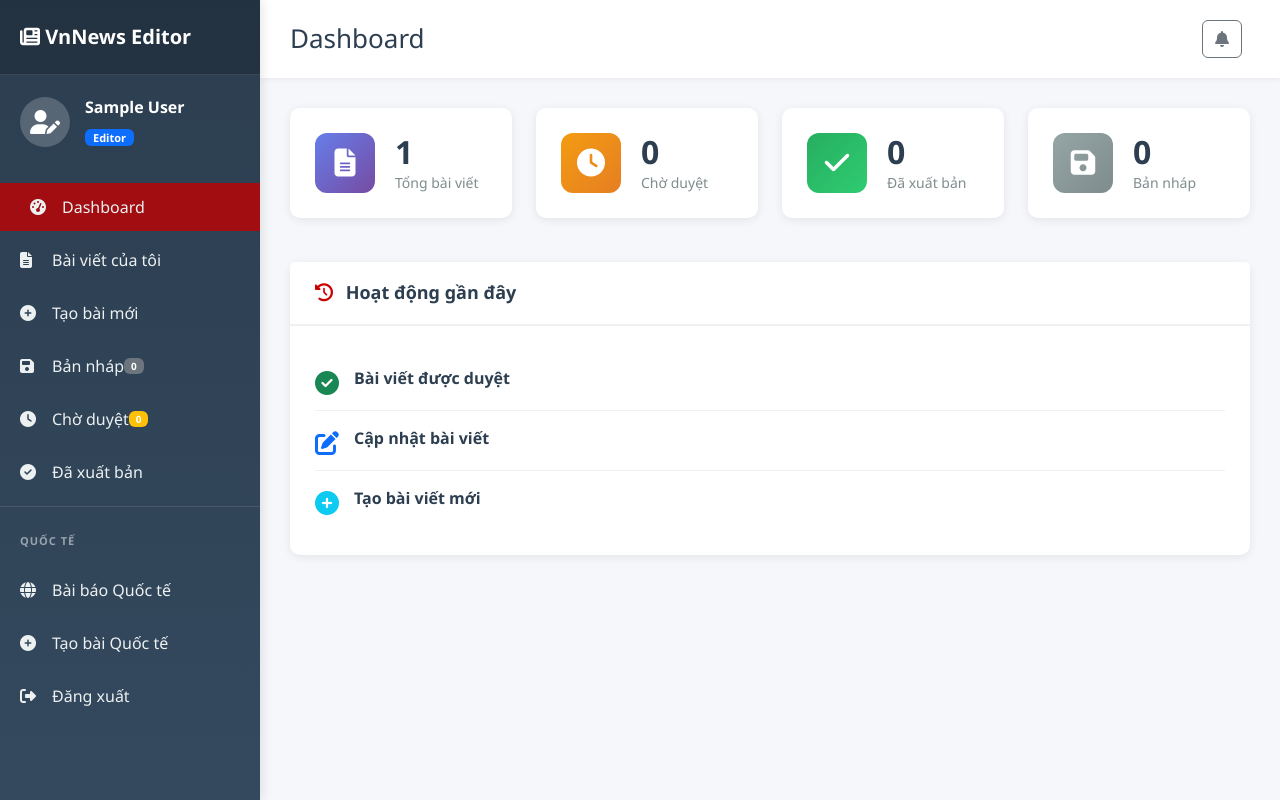
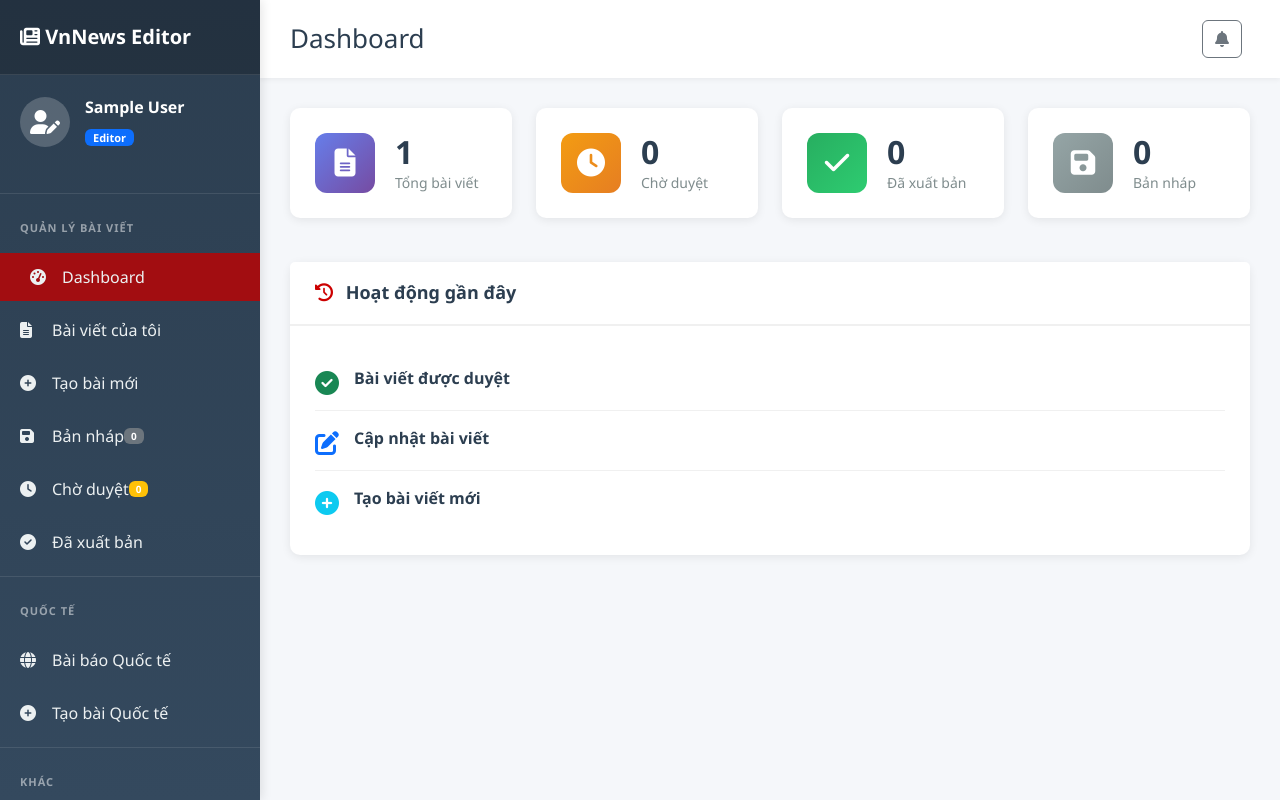
Before and after one commit to dinhythuc240594/news, a Flask app: page /admin/editor-dashboard in a window 1280 px wide. Run offline with Flask 3, Linux system fonts and the light colour scheme; the visitor is signed in with stand-in values (Sample User, id 1); tables that the repository leaves empty hold one stand-in row (values such as "Sample post"); data that the repository does not hold is empty; some libraries are stand-ins or nearby versions.

Commit message:
Update editor.html

```diff
--- a/src/templates/editor/editor.html
+++ b/src/templates/editor/editor.html
@@ -21,6 +21,9 @@
             </div>
         </div>
         <ul class="sidebar-menu">
+            <li class="nav-divider">
+                <span>QUẢN LÝ BÀI VIẾT</span>
+            </li>
             <li class="active">
                 <a href="#" data-section="dashboard">
                     <i class="fas fa-tachometer-alt"></i> Dashboard
@@ -65,6 +68,9 @@
                 <a href="#" data-section="create-international">
                     <i class="fas fa-plus-circle"></i> Tạo bài Quốc tế
                 </a>
+            </li>
+            <li class="nav-divider">
+                <span>KHÁC</span>
             </li>
             <li>
                 <a href="#" id="logoutBtn">
```
